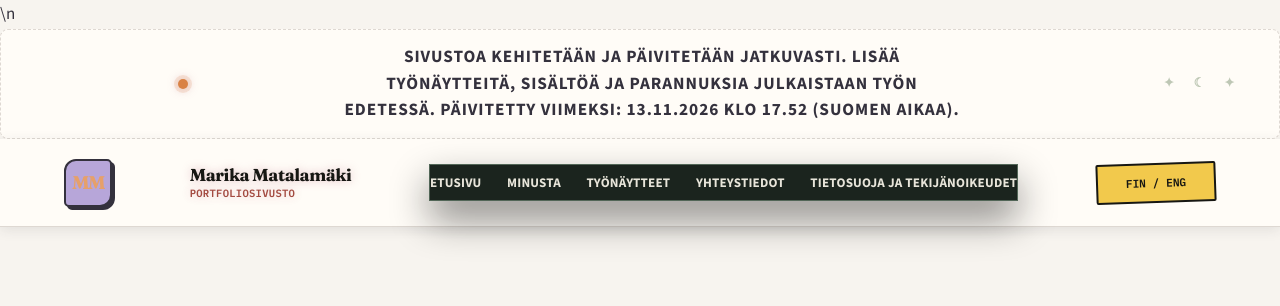
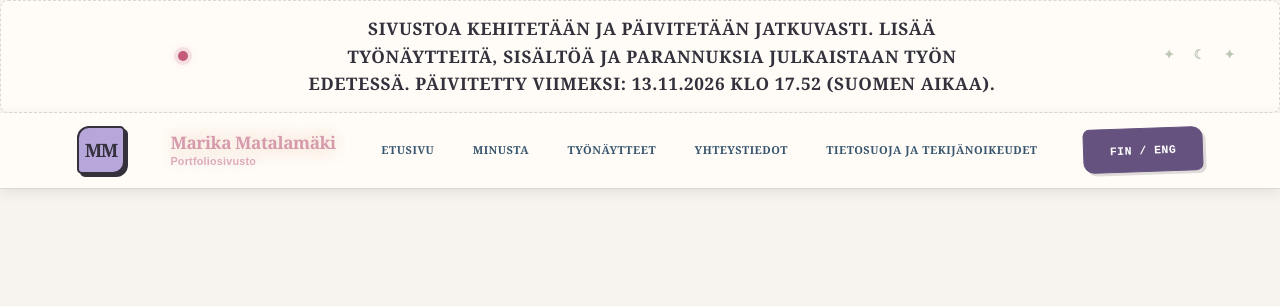
Before and after one commit to MarikaMatala/MarikaMatala.github.io, a plain HTML site: page 404.html in a window 1280 px wide. Shown: the top 306 px of the page. Drawn offline with nearby package versions, Linux system fonts and the light colour scheme.

Commit message:
bullet journal värejä

```diff
--- a/404.html
+++ b/404.html
@@ -18,9 +18,6 @@
   <link rel="preconnect" href="https://fonts.googleapis.com">
   <link rel="preconnect" href="https://fonts.gstatic.com" crossorigin>
   <link href="https://fonts.googleapis.com/css2?family=Fraunces:opsz,wght@9..144,400;9..144,500;9..144,600;9..144,700&family=IBM+Plex+Mono:wght@400;500;600&family=Source+Sans+3:wght@400;500;600;700;800&display=swap" rel="stylesheet">
-  <link rel="stylesheet" href="gothic-effects.css?v=8">
-  <link rel="stylesheet" href="gothic-redesign.css?v=6">
-  <link rel="stylesheet" href="autumn-cottagecore.css?v=17">
   <script src="script.js?v=25" defer></script>
   <style>
     .error-page{min-height:65vh;display:grid;place-items:center;text-align:center;padding:clamp(48px,10vw,120px) 6vw}
@@ -32,8 +29,8 @@
     .error-actions a{min-height:48px;display:inline-flex;align-items:center;justify-content:center;padding:12px 20px}
     @media(max-width:520px){.error-actions{flex-direction:column}.error-actions a{width:100%}}
   </style>
-  <link rel="stylesheet" href="editorial-refresh.css?v=1">
-  <link rel="stylesheet" href="bullet-journal.css?v=2">\n</head>
+  <link rel="stylesheet" href="bullet-journal.css?v=2">
+</head>
 <!-- HEAD-OSIO PÄÄTTYY. -->
 <!-- BODY-OSIO ALKAA: sivun näkyvä sisältö. -->
 <body>
```
